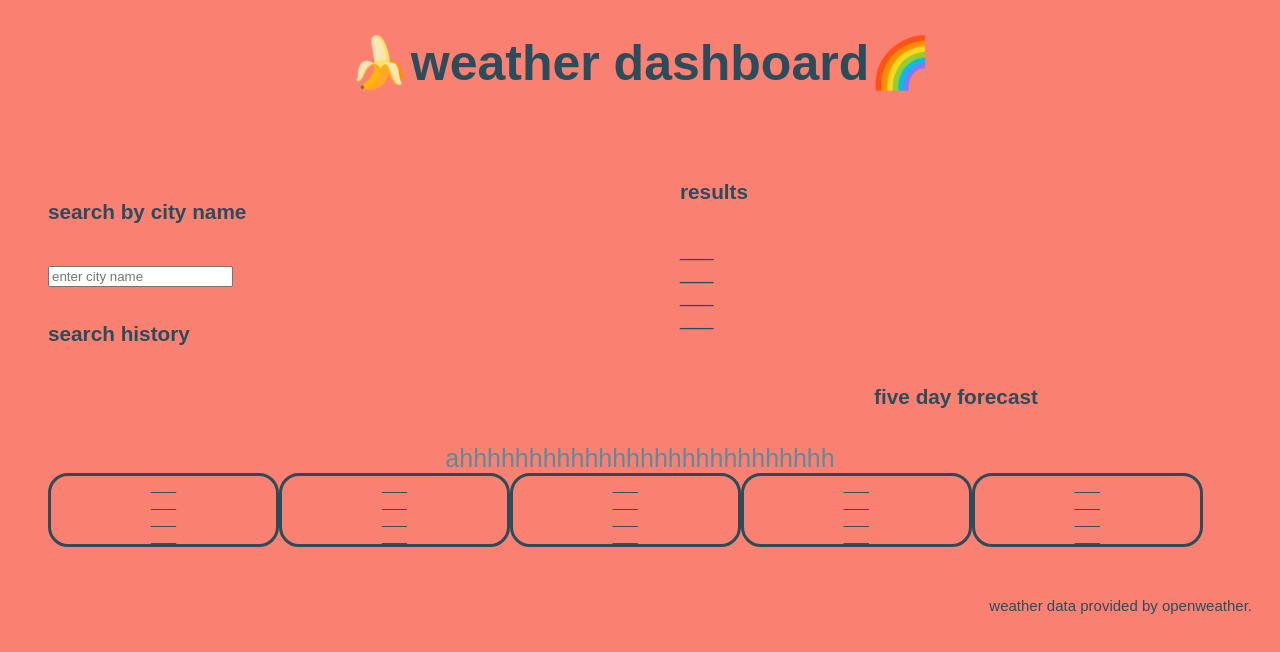
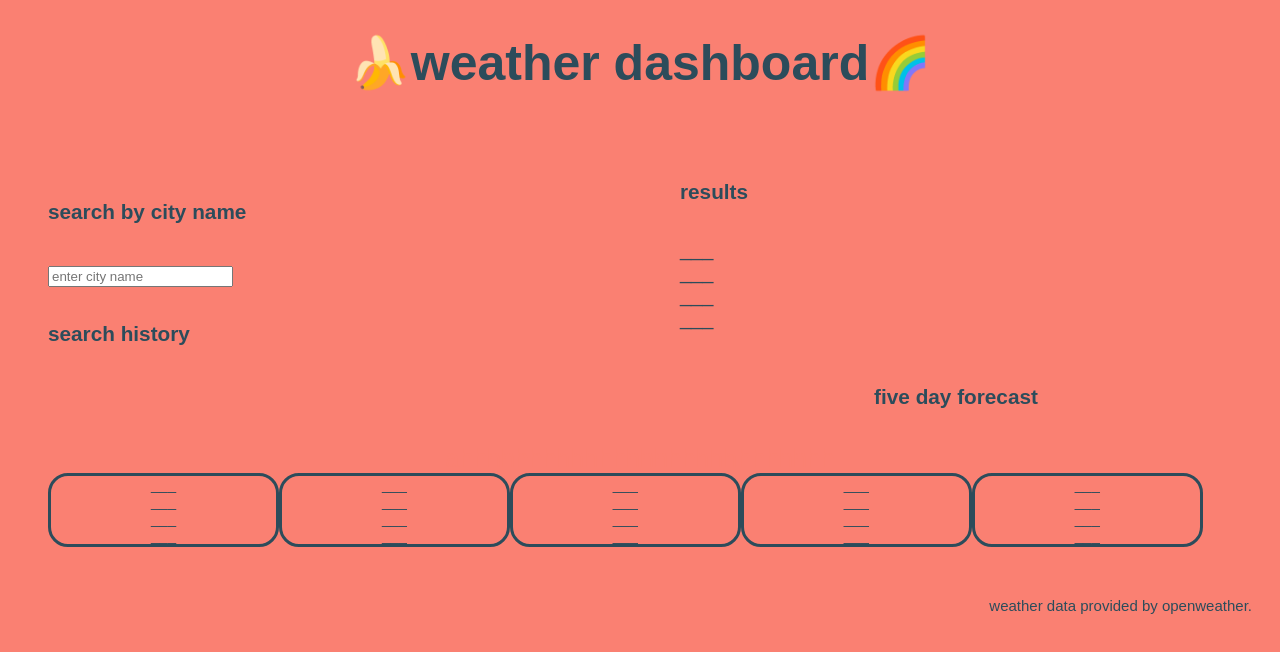
Before and after one commit to fairiberry/weather-dashboard, a website: page index.html in a window 1280 px wide. Drawn offline with Linux system fonts and the light colour scheme; a web font is replaced by a local one.

Commit message:
Update style.css

```diff
--- a/style.css
+++ b/style.css
@@ -69,5 +69,5 @@ footer {
 }
 
 .farrahIsDumb {
-    color: #5f8a9e
+    color: #FA8072
 }
```
